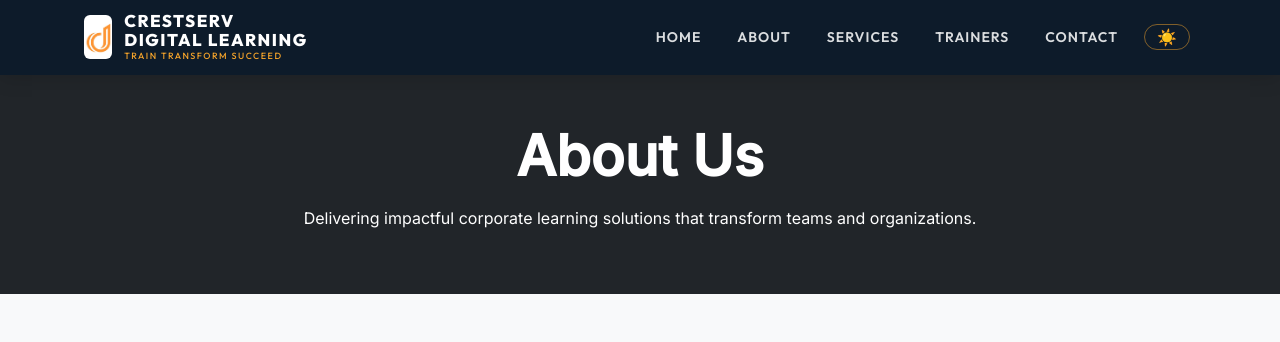
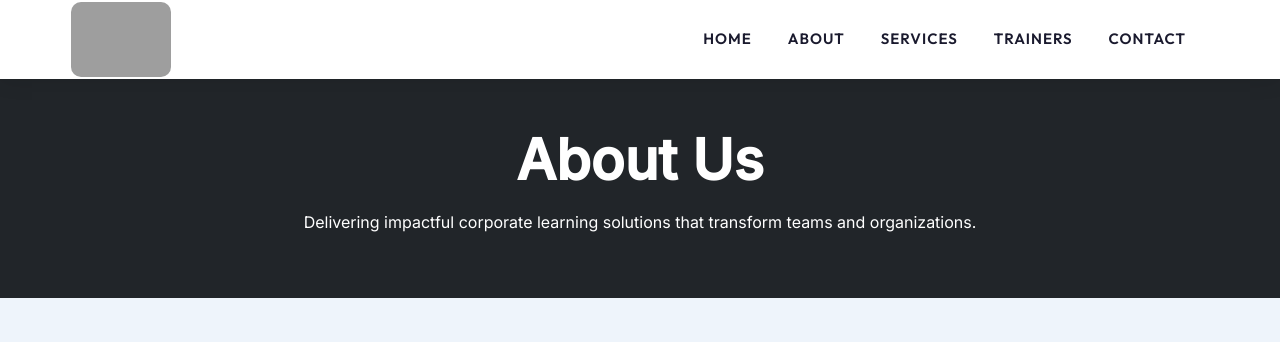
Before and after one commit to pranjal2479/Consultant-Website, a Django app: page /about/ in a window 1280 px wide. Shown: the top 342 px of the page. Run offline with Django 5.2, Linux system fonts and the light colour scheme; grey boxes are pictures that could not be loaded.

Commit message:
Revise base.html for ProSphere Training branding
Updated the base HTML template to reflect new branding and layout changes.

```diff
--- a/templates/base.html
+++ b/templates/base.html
@@ -1,10 +1,10 @@
 {% load static %}
 <!DOCTYPE html>
-<html lang="en" data-theme="dark">
+<html lang="en">
 <head>
     <meta charset="UTF-8">
     <meta name="viewport" content="width=device-width, initial-scale=1.0">
-    <title>Crestserv Digital Learning</title>
+    <title>ProSphere Training</title>
 
     <!-- Bootstrap CSS -->
     <link href="https://cdn.jsdelivr.net/npm/bootstrap@5.3.3/dist/css/bootstrap.min.css" rel="stylesheet">
@@ -14,58 +14,28 @@
 
     <style>
 
-        /* ── THEME VARIABLES ── */
-        [data-theme="dark"] {
-            --bg-navbar: #0d1b2a;
-            --bg-body: #f8f9fa;
-            --bg-footer: #0d1b2a;
-            --nav-link-color: rgba(255,255,255,0.85);
-            --nav-link-hover: #f4a32a;
-            --brand-main: #ffffff;
-            --brand-sub: #ffffff;
-            --brand-tag: #f4a32a;
-            --footer-text: rgba(255,255,255,0.75);
-            --toggle-icon: '☀️';
-        }
-
-        [data-theme="light"] {
-            --bg-navbar: #ffffff;
-            --bg-body: #f8f9fa;
-            --bg-footer: #1a1a2e;
-            --nav-link-color: #1a1a2e;
-            --nav-link-hover: #f4a32a;
-            --brand-main: #1a1a2e;
-            --brand-sub: #1a1a2e;
-            --brand-tag: #f4a32a;
-            --footer-text: rgba(255,255,255,0.75);
-            --toggle-icon: '🌙';
-        }
-
         * { margin: 0; padding: 0; box-sizing: border-box; }
 
         body {
             font-family: 'Inter', sans-serif;
-            background-color: var(--bg-body);
-            transition: background-color 0.3s ease;
+            background-color: #eef4fb;
         }
 
         /* ── NAVBAR ── */
         .navbar {
-            background-color: var(--bg-navbar);
-            padding: 12px 0;
-            box-shadow: 0 2px 20px rgba(0,0,0,0.15);
-            transition: background-color 0.3s ease;
+            background-color: #ffffff;
+            padding: 2px 0;
+            box-shadow: 0 2px 20px rgba(0,0,0,0.10);
         }
 
-        /* Logo pushed to far left — no extra margin */
         .navbar .container {
-            padding-left: 12px;
-            padding-right: 20px;
+            padding-left: 1px;
+            padding-right: 10px;
         }
 
         .navbar-brand {
             display: flex;
-            align-items: center;
+            align-items: left;
             gap: 10px;
             text-decoration: none;
             padding: 0;
@@ -73,47 +43,19 @@
         }
 
         .navbar-brand img {
-            height: 48px;
+            height: 75px;
             object-fit: contain;
-            border-radius: 8px;
-            padding: 2px;
-        }
-
-        .brand-main {
-            font-family: 'Outfit', sans-serif;
-            font-size: 17px;
-            font-weight: 800;
-            color: var(--brand-main);
-            letter-spacing: 1.5px;
-            line-height: 1.1;
-            transition: color 0.3s;
-        }
-
-        .brand-sub {
-            font-family: 'Outfit', sans-serif;
-            font-size: 11px;
-            font-weight: 600;
-            color: var(--brand-sub);
-            letter-spacing: 2px;
-            transition: color 0.3s;
-        }
-
-        .brand-tag {
-            font-family: 'Outfit', sans-serif;
-            font-size: 9px;
-            font-weight: 500;
-            color: var(--brand-tag);
-            letter-spacing: 1.5px;
+            border-radius: 10px;
         }
 
         /* ── NAV LINKS ── */
         .nav-link {
             font-family: 'Outfit', sans-serif !important;
-            font-size: 14px !important;
+            font-size: 15px !important;
             font-weight: 600 !important;
             letter-spacing: 1px !important;
             text-transform: uppercase !important;
-            color: var(--nav-link-color) !important;
+            color: #1a1a2e !important;
             margin-left: 8px;
             padding: 6px 14px !important;
             border-radius: 6px;
@@ -135,29 +77,11 @@
         }
 
         .nav-link:hover {
-            color: var(--nav-link-hover) !important;
+            color: #f4a32a !important;
         }
 
         .nav-link:hover::after {
             transform: scaleX(1);
-        }
-
-        /* ── THEME TOGGLE BUTTON ── */
-        .theme-toggle {
-            background: none;
-            border: 1.5px solid rgba(244,163,42,0.5);
-            border-radius: 20px;
-            padding: 4px 12px;
-            font-size: 16px;
-            cursor: pointer;
-            margin-left: 12px;
-            transition: all 0.3s;
-            line-height: 1;
-        }
-
-        .theme-toggle:hover {
-            border-color: #f4a32a;
-            background: rgba(244,163,42,0.1);
         }
 
         /* ── HERO ── */
@@ -230,8 +154,8 @@
 
         /* ── FOOTER ── */
         footer {
-            background-color: var(--bg-footer);
-            color: var(--footer-text);
+            background-color: #0d1b2a;
+            color: rgba(255,255,255,0.75);
         }
 
         footer a:hover { color: #f4a32a !important; }
@@ -240,7 +164,6 @@
         @media(max-width:768px) {
             .hero-content h1 { font-size: 40px; }
             .hero-content p { font-size: 16px; }
-            .brand-main { font-size: 14px; }
             .nav-link { margin-left: 0; }
         }
 
@@ -252,18 +175,11 @@
     <nav class="navbar navbar-expand-lg">
         <div class="container">
 
-            <!-- LOGO + NAME — far left -->
             <a class="navbar-brand" href="/">
-                <img src="{% static 'images/logo.jpeg' %}"
-                     alt="Crestserv Digital Learning Logo">
-                <div>
-                    <div class="brand-main">CRESTSERV</div>
-                    <div class="brand-main">DIGITAL LEARNING</div>
-                    <div class="brand-tag">TRAIN TRANSFORM SUCCEED</div>
-                </div>
+                <img src="{% static 'images/logo.png' %}" alt="ProSphere Training Logo">
             </a>
 
-            <button class="navbar-toggler bg-light"
+            <button class="navbar-toggler"
                     type="button"
                     data-bs-toggle="collapse"
                     data-bs-target="#navbarNav">
@@ -277,16 +193,12 @@
                     <li class="nav-item"><a class="nav-link" href="/services/">Services</a></li>
                     <li class="nav-item"><a class="nav-link" href="/trainers/">Trainers</a></li>
                     <li class="nav-item"><a class="nav-link" href="/contact/">Contact</a></li>
-                    <li class="nav-item">
-                        <button class="theme-toggle" onclick="toggleTheme()" title="Toggle theme" id="themeBtn">🌙</button>
-                    </li>
                 </ul>
             </div>
 
         </div>
     </nav>
 
-    <!-- MESSAGES / ALERTS -->
     {% if messages %}
         <div class="container mt-3">
             {% for message in messages %}
@@ -308,19 +220,14 @@
 
                 <div class="col-md-4 mb-4">
                     <div class="d-flex align-items-center gap-2 mb-3">
-                        <img src="{% static 'images/logo.jpeg' %}" alt="Logo"
-                             height="40" style="object-fit:contain; border-radius:6px; padding:2px;">
-                        <div>
-                            <div style="font-family:'Outfit',sans-serif; font-size:15px; font-weight:800; color:white; letter-spacing:1px;">CRESTSERV</div>
-                            <div style="font-family:'Outfit',sans-serif; font-size:9px; color:white; letter-spacing:2px;">DIGITAL LEARNING</div>
-                            <div style="font-family:'Outfit',sans-serif; font-size:8px; color:#f4a32a; letter-spacing:1px;">TRAIN TRANSFORM SUCCEED</div>
-                        </div>
+                        <img src="{% static 'images/logo.png' %}" alt="Logo"
+                             height="55" style="object-fit:contain; border-radius:6px;">
                     </div>
                     <p>Professional corporate training consultancy helping organizations build skilled, productive, and confident teams.</p>
                 </div>
 
                 <div class="col-md-4 mb-4">
-                    <h4 class="mb-3" style="font-family:'Outfit',sans-serif;">Quick Links</h4>
+                    <h4 class="mb-3" style="font-family:'Outfit',sans-serif; color:white;">Quick Links</h4>
                     <ul class="list-unstyled">
                         <li class="mb-2"><a href="/" class="text-white text-decoration-none">Home</a></li>
                         <li class="mb-2"><a href="/about/" class="text-white text-decoration-none">About</a></li>
@@ -331,7 +238,7 @@
                 </div>
 
                 <div class="col-md-4 mb-4">
-                    <h4 class="mb-3" style="font-family:'Outfit',sans-serif;">Contact Info</h4>
+                    <h4 class="mb-3" style="font-family:'Outfit',sans-serif; color:white;">Contact Info</h4>
                     <p>Navi Mumbai, Maharashtra, India</p>
                     <p>sales@crestservdigital.com</p>
                     <p>+91 8369650254</p>
@@ -342,7 +249,7 @@
 
             <hr class="border-light">
             <div class="text-center">
-                <p class="mb-0" style="font-family:'Outfit',sans-serif; font-size:13px;">© 2026 Crestserv Digital Learning. All Rights Reserved.</p>
+                <p class="mb-0" style="font-family:'Outfit',sans-serif; font-size:13px;">© 2026 ProSphere Training. All Rights Reserved.</p>
             </div>
         </div>
     </footer>
@@ -350,24 +257,5 @@
     <!-- Bootstrap JS -->
     <script src="https://cdn.jsdelivr.net/npm/bootstrap@5.3.3/dist/js/bootstrap.bundle.min.js"></script>
 
-    <!-- THEME TOGGLE SCRIPT -->
-    <script>
-        const html = document.documentElement;
-        const btn = document.getElementById('themeBtn');
-
-        // Load saved theme
-        const saved = localStorage.getItem('theme') || 'dark';
-        html.setAttribute('data-theme', saved);
-        btn.textContent = saved === 'dark' ? '☀️' : '🌙';
-
-        function toggleTheme() {
-            const current = html.getAttribute('data-theme');
-            const next = current === 'dark' ? 'light' : 'dark';
-            html.setAttribute('data-theme', next);
-            localStorage.setItem('theme', next);
-            btn.textContent = next === 'dark' ? '☀️' : '🌙';
-        }
-    </script>
-
 </body>
 </html>
```
